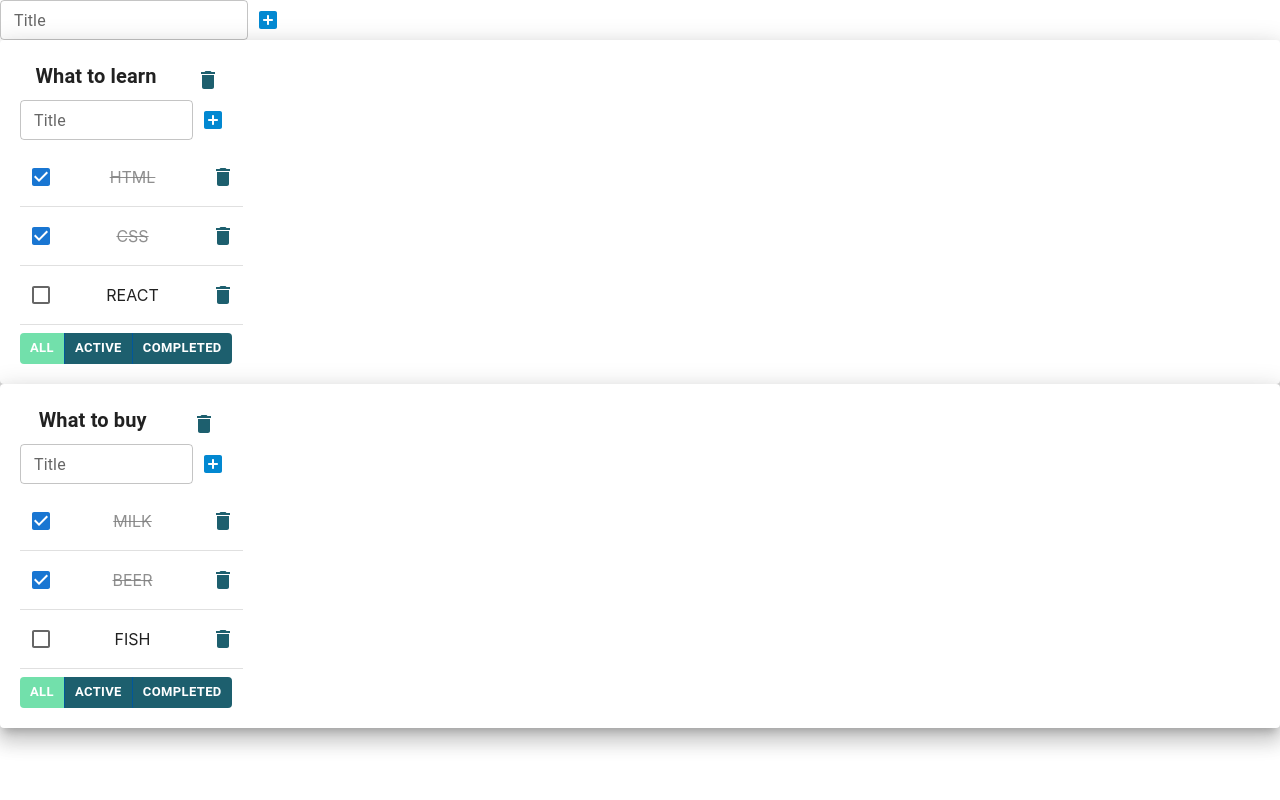
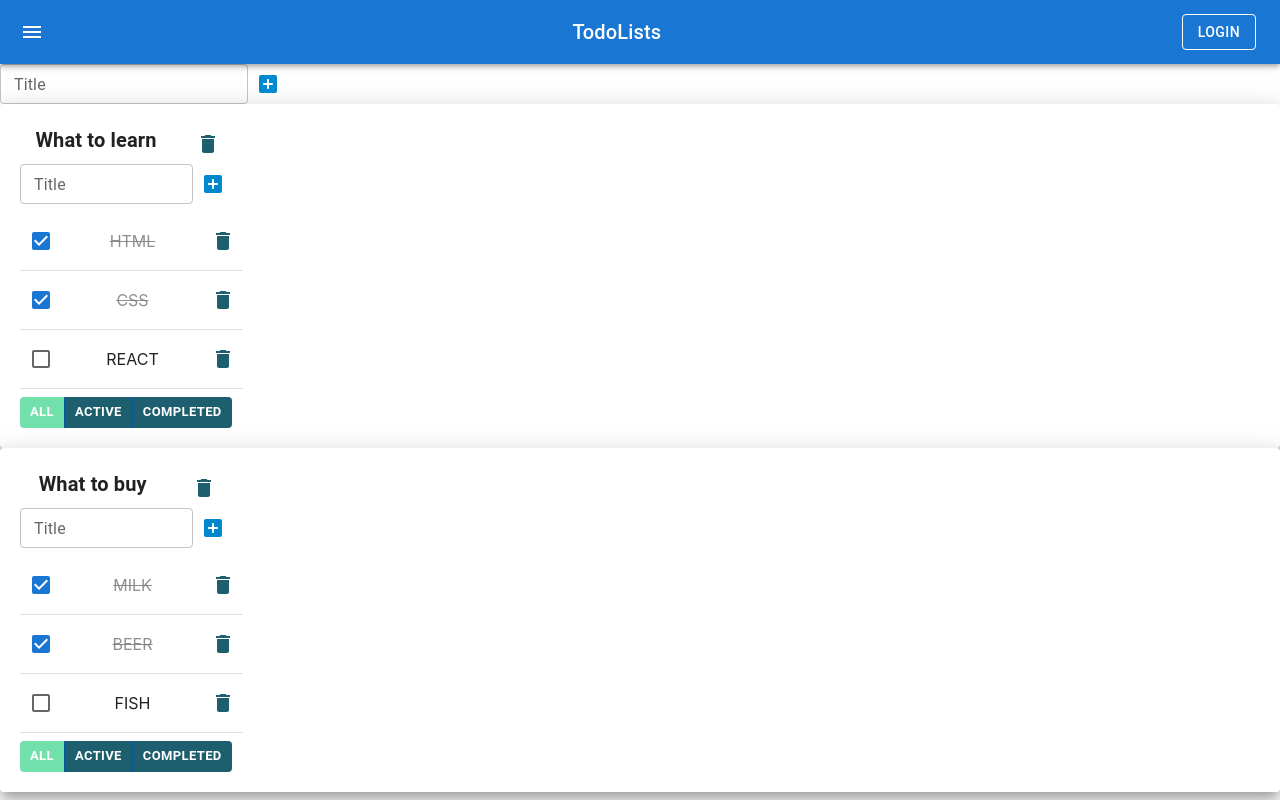
Before and after one commit to Pavel-SS/ToDo-list-Samurai-, a React (Create React App) app: page / in a window 1280 px wide. Built offline with nearby package versions, Linux system fonts and the light colour scheme.

Commit message:
Update App.tsx

```diff
--- a/src/App.tsx
+++ b/src/App.tsx
@@ -3,7 +3,8 @@ import './App.css';
 import TodoList from "./TodoList";
 import {v1} from "uuid";
 import AddItemForm from './AddItemForm';
-import { Paper } from '@mui/material';
+import { AppBar, IconButton, Paper, Toolbar, Typography, Button } from '@mui/material';
+import { Menu } from '@mui/icons-material';
 
 // Create
 // Read
@@ -132,7 +133,17 @@ function App() {
     //UI:
     return (
         <div className="App">
-            {/* <button onClick={addTodo}>Add</button> */}
+            <AppBar position='static'>
+                <Toolbar style={{justifyContent:"space-between"}}>
+                    <IconButton edge="start" color="inherit" aria-label="menu">
+                        <Menu/>
+                    </IconButton>
+                    <Typography variant='h6'>
+                        TodoLists
+                    </Typography>
+                    <Button color="inherit" variant={"outlined"}>Login</Button>
+                </Toolbar>
+            </AppBar>
             <AddItemForm addItem={addTodo}/>
             { todoListComponents }
         </div>
```
